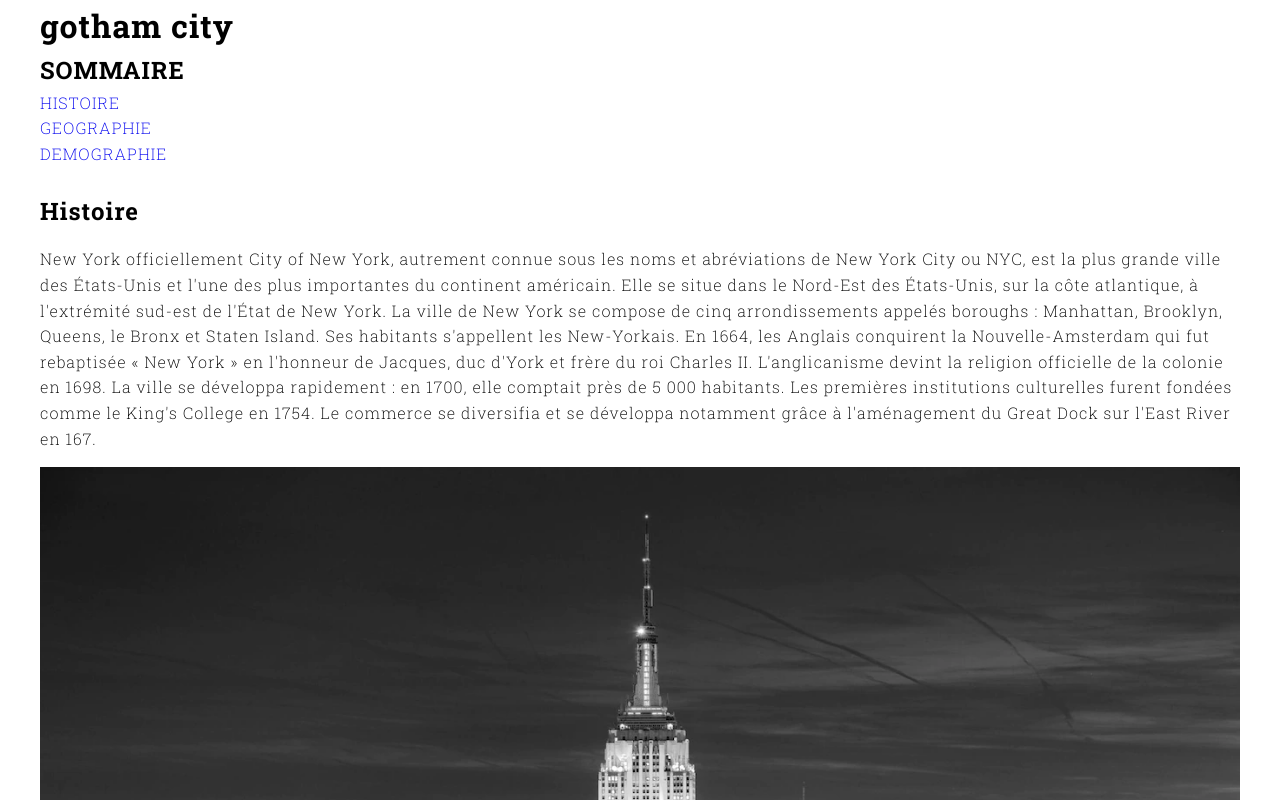
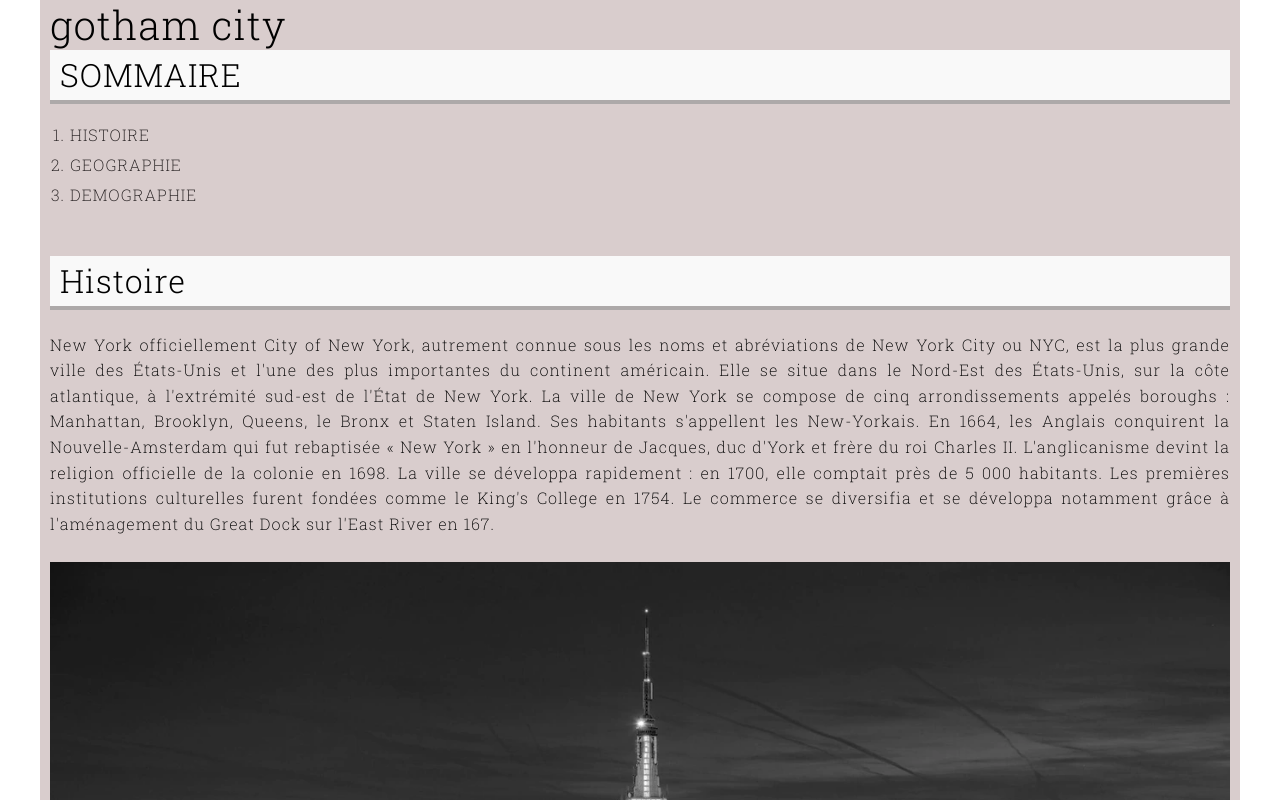
Before and after one commit to Mariane001/gotamcity, a plain HTML site: page index.html in a window 1280 px wide. Shown: the top 800 px of the page. Drawn offline with Linux system fonts and the light colour scheme.

Commit message:
modif titlle

```diff
--- a/css/theme.css
+++ b/css/theme.css
@@ -6,15 +6,46 @@
     --licorice: #1e191aff;
     --silver: #ada9a9ff;
     --jet: #302f2fff;
+    --color-titlle :#fafafafa;
 }
 header, nav, main, footer {
     max-width: 120rem;
     margin: 0 auto;
     /* border: solid .1rem #7d7576; */
+    background-color: var(--timberwolf-2);
+    padding: 0 1rem;
 }
 div.picture img {
     display: inline-block;
     width: 100%;
     object-fit: cover;
     vertical-align: middle;
+
 }
+section p {
+    text-align: justify;
+    padding: 1rem 0;
+}
+footer p{
+    text-align: center;
+}
+header h1, nav h2, section h2{
+    font-weight: 300;
+    line-height: 5rem;
+    font-size: 4rem;
+}
+nav ol{
+    line-height: 3rem;
+    padding: 1rem 0;
+    padding: 2rem;
+    list-style-type: decimal;
+}
+nav ol *{color: var(--licorice);}
+
+nav h2, section h2{
+    text-transform: capitalize;
+    font-size: xx-large;
+    background-color: var(--color-titlle);
+    padding-left: 1rem;
+    box-shadow: 0 .4rem 0 var(--silver);
+}
--- a/index.html
+++ b/index.html
@@ -16,16 +16,16 @@
     </header>
     <nav>
         <h2>SOMMAIRE</h2>
-        <ul>
+        <ol>
             <li><a href="#Histoire">HISTOIRE</a></li>
             <li><a href="#Géographie">GEOGRAPHIE</a></li>
             <li><a href="#Démographie">DEMOGRAPHIE</a></li>
-        </ul> <br>
+        </ol> <br>
     </nav>
     <main>
         <!-- first section -->
     <section>
-        <h2 id="Histoire">Histoire</h2>
+        <h2 id="Histoire">histoire</h2>
         <p>
             New York officiellement City of New York, autrement connue sous les noms et abréviations de New York City ou NYC, est la plus grande ville
             des États-Unis et l'une des plus importantes du continent américain. Elle se situe dans le Nord-Est des États-Unis, sur la côte atlantique,
@@ -42,7 +42,7 @@
 
     <!-- second section -->
     <section>
-        <h2 id="Géographie">Géographie</h2>
+        <h2 id="Géographie">géographie</h2>
         <p>
             En décembre 1975 la ville de New York est en faillite. Deux jours avant qu'elle ne se retrouve en cessation de paiement, le président d'alors, Gerald Ford,
              autorise le trésor américain à prêter à la cité 2,3 milliards de dollars par an jusqu'en 1978. Aujourd'hui le poids économique de New York est
@@ -53,7 +53,7 @@
 
     <!-- third section -->
     <section>
-        <h2 id="Démographie">Démographie</h2>
+        <h2 id="Démographie">démographie</h2>
         <p>
             La ville de New York est la ville la plus peuplée des États-Unis, avec une population deux fois supérieure à la deuxième ville du pays, Los Angeles
             (3 743 995 habitants). Elle compte en effet 8 175 133 habitants en 2010, ce qui représente près de 40 % de la population de l'État de New York.
```
